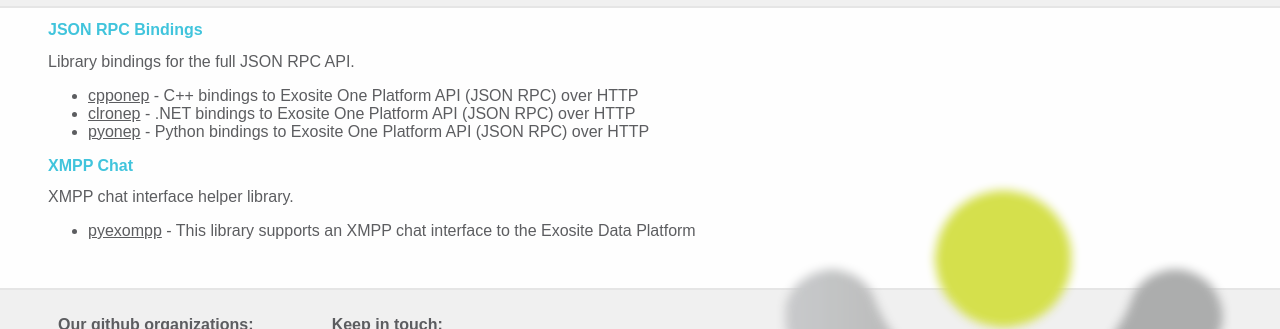
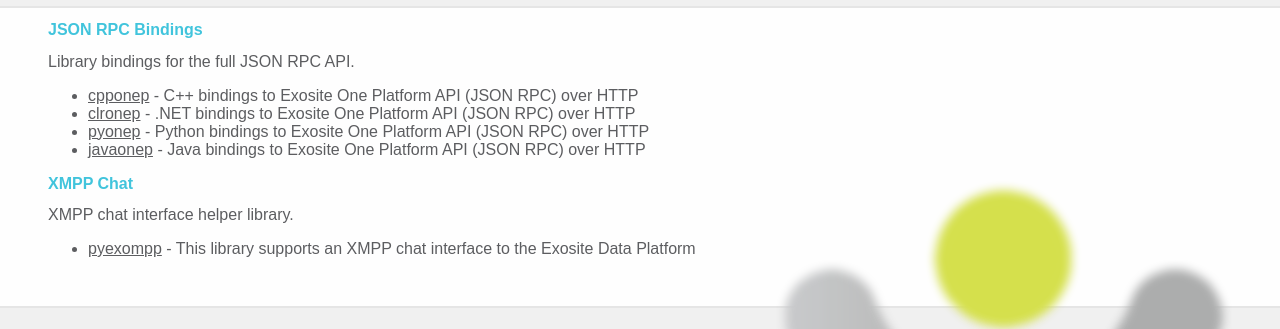
Before and after one commit to exosite-labs/exosite-labs.github.io, a plain HTML site: page index.html in a window 1280 px wide. Shown: the part 100-429 px from the top of the page. Drawn offline with Linux system fonts and the light colour scheme.

Commit message:
adding javaonep link

```diff
--- a/index.html
+++ b/index.html
@@ -35,6 +35,7 @@
       <li><a href="https://github.com/exosite-labs/cpponep">cpponep</a> - C++ bindings to Exosite One Platform API (JSON RPC) over HTTP</li>
       <li><a href="https://github.com/exosite-labs/clronep">clronep</a> - .NET bindings to Exosite One Platform API (JSON RPC) over HTTP</li>
       <li><a href="https://github.com/exosite-labs/pyonep">pyonep</a> - Python bindings to Exosite One Platform API (JSON RPC) over HTTP</li>
+      <li><a href="https://github.com/exosite-labs/javaonep">javaonep</a> - Java bindings to Exosite One Platform API (JSON RPC) over HTTP</li>
     </ul>
     <h2>XMPP Chat</h2>
     XMPP chat interface helper library.
```
